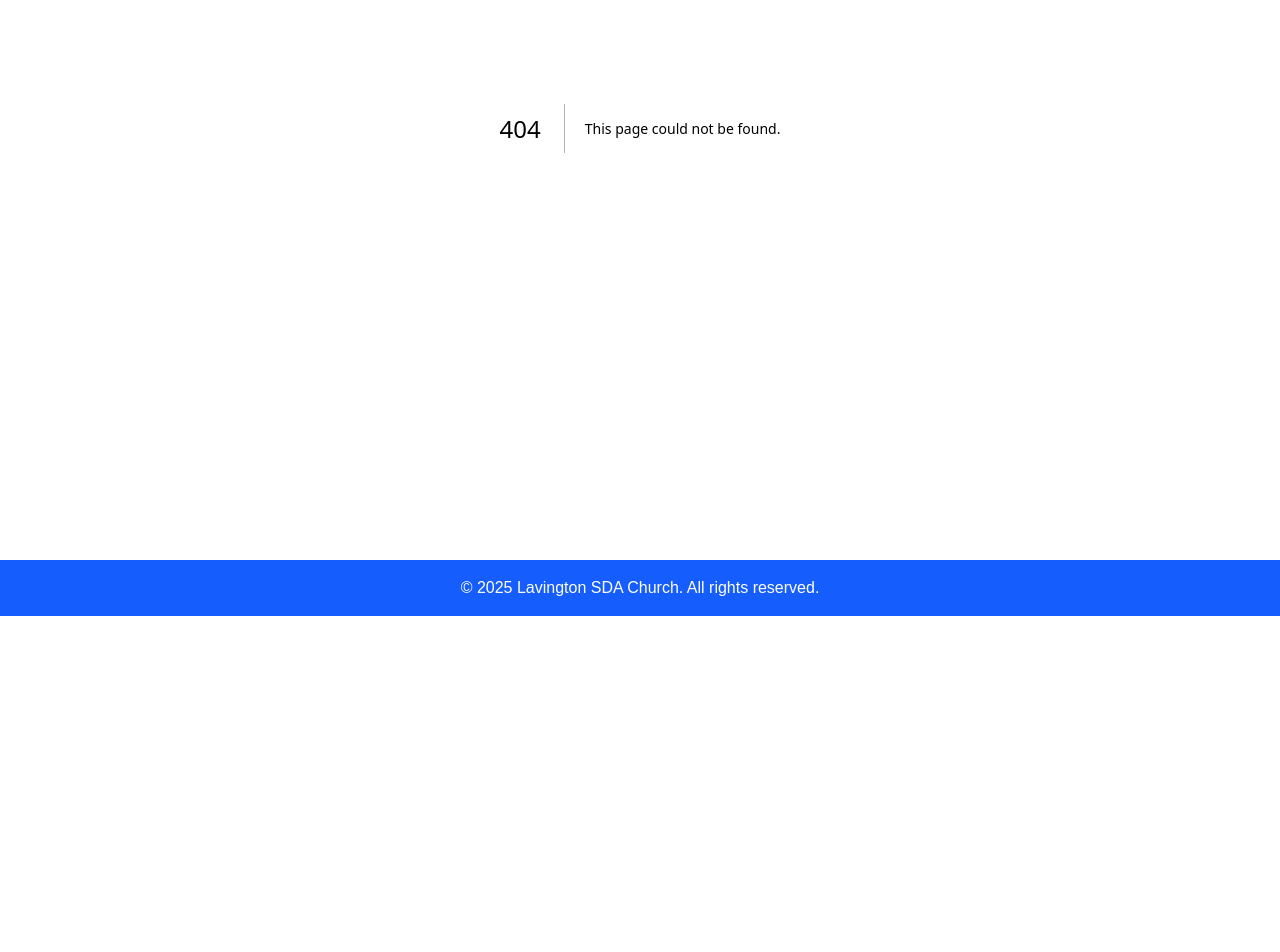
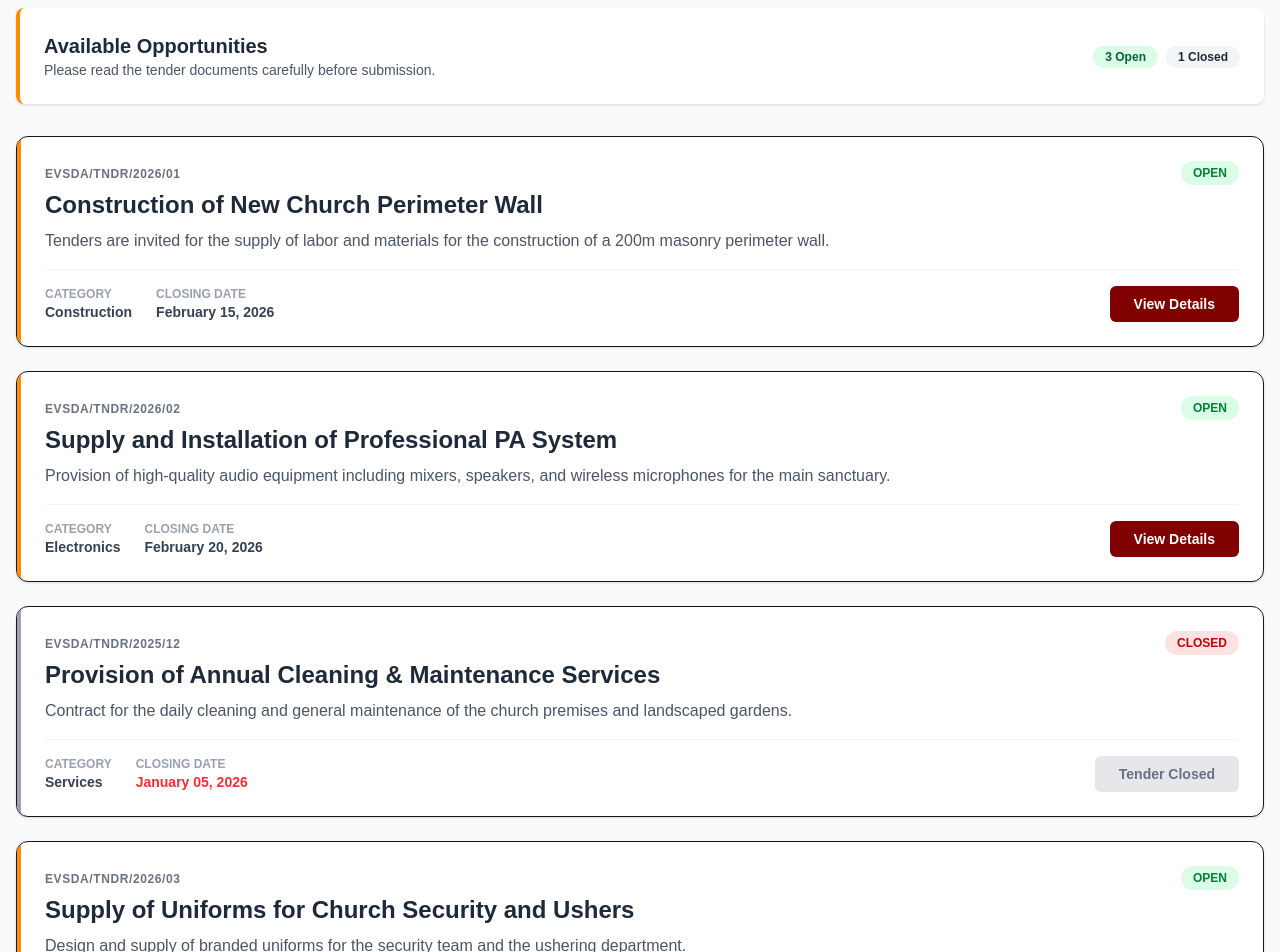
Before and after one commit to code-iddih/evss, a Next.js app in the folder frontend/: page /tenders in a window 1280 px wide. Before the commit this address had no page. Shown: the part 440-1392 px from the top of the page. Before the commit the page ends 1056 px from the top, so only its background shows below. Built offline with nearby package versions, Linux system fonts and the light colour scheme.

Commit message:
Update tender section

```diff
--- /dev/null
+++ b/frontend/app/tenders/page.tsx
@@ -0,0 +1,167 @@
+// app/tenders/page.tsx
+import Link from 'next/link';
+
+// --- THEME COLOR DEFINITIONS ---
+const COLOR_MAROON = '#800000';
+const COLOR_ORANGE = '#FF8C00';
+
+// --- SAMPLE DATA ---
+interface Tender {
+  id: string;
+  title: string;
+  refNumber: string;
+  description: string;
+  category: string;
+  closingDate: string;
+  status: 'Open' | 'Closed';
+}
+
+const sampleTenders: Tender[] = [
+  {
+    id: '1',
+    title: 'Construction of New Church Perimeter Wall',
+    refNumber: 'EVSDA/TNDR/2026/01',
+    description: 'Tenders are invited for the supply of labor and materials for the construction of a 200m masonry perimeter wall.',
+    category: 'Construction',
+    closingDate: 'February 15, 2026',
+    status: 'Open',
+  },
+  {
+    id: '2',
+    title: 'Supply and Installation of Professional PA System',
+    refNumber: 'EVSDA/TNDR/2026/02',
+    description: 'Provision of high-quality audio equipment including mixers, speakers, and wireless microphones for the main sanctuary.',
+    category: 'Electronics',
+    closingDate: 'February 20, 2026',
+    status: 'Open',
+  },
+  {
+    id: '3',
+    title: 'Provision of Annual Cleaning & Maintenance Services',
+    refNumber: 'EVSDA/TNDR/2025/12',
+    description: 'Contract for the daily cleaning and general maintenance of the church premises and landscaped gardens.',
+    category: 'Services',
+    closingDate: 'January 05, 2026',
+    status: 'Closed',
+  },
+  {
+    id: '4',
+    title: 'Supply of Uniforms for Church Security and Ushers',
+    refNumber: 'EVSDA/TNDR/2026/03',
+    description: 'Design and supply of branded uniforms for the security team and the ushering department.',
+    category: 'Textiles',
+    closingDate: 'March 01, 2026',
+    status: 'Open',
+  }
+];
+
+export default function TendersPage() {
+  return (
+    <div className="min-h-screen bg-gray-50 pb-12">
+      {/* Header Section */}
+      <div
+        className="py-16 text-white text-center mb-8"
+        style={{ backgroundColor: COLOR_MAROON }}
+      >
+        <div className="container mx-auto px-4">
+          <h1 className="text-4xl md:text-5xl font-bold mb-4">Church Tenders & Procurement</h1>
+          <p className="text-lg opacity-90 max-w-2xl mx-auto">
+            Elgonview SDA Church is committed to transparency. View current opportunities to partner with us in our mission.
+          </p>
+        </div>
+      </div>
+
+      <div className="container mx-auto px-4">
+        {/* Statistics/Info Bar */}
+        <div className="flex flex-wrap justify-between items-center mb-8 bg-white p-6 rounded-lg shadow-sm border-l-4" style={{ borderLeftColor: COLOR_ORANGE }}>
+            <div>
+                <h2 className="text-xl font-bold text-gray-800">Available Opportunities</h2>
+                <p className="text-gray-600 text-sm">Please read the tender documents carefully before submission.</p>
+            </div>
+            <div className="mt-4 md:mt-0">
+                <span className="bg-green-100 text-green-800 text-xs font-semibold px-3 py-1 rounded-full mr-2">
+                    {sampleTenders.filter(t => t.status === 'Open').length} Open
+                </span>
+                <span className="bg-gray-100 text-gray-800 text-xs font-semibold px-3 py-1 rounded-full">
+                    {sampleTenders.filter(t => t.status === 'Closed').length} Closed
+                </span>
+            </div>
+        </div>
+
+        {/* Tenders List */}
+        <div className="space-y-6">
+          {sampleTenders.map((tender) => (
+            <TenderCard key={tender.id} tender={tender} />
+          ))}
+        </div>
+
+        {/* Note Section */}
+        <div className="mt-12 p-6 bg-orange-50 rounded-lg border border-orange-200">
+            <h3 className="font-bold text-gray-800 mb-2">Submission Guidelines</h3>
+            <p className="text-gray-700 text-sm leading-relaxed">
+                All tender documents should be submitted in sealed envelopes clearly marked with the
+                <strong> Tender Reference Number</strong> to the Church Office. Late submissions will not be accepted.
+                For inquiries, please contact the procurement committee at
+                <span className="font-semibold" style={{ color: COLOR_MAROON }}> tenders@elgonview-sda.org</span>.
+            </p>
+        </div>
+      </div>
+    </div>
+  );
+}
+
+// --- SUB-COMPONENT: Tender Card ---
+function TenderCard({ tender }: { tender: Tender }) {
+  const isOpen = tender.status === 'Open';
+
+  return (
+    <div className="bg-white border rounded-xl shadow-sm hover:shadow-md transition-shadow overflow-hidden">
+      <div className="md:flex">
+        {/* Left Side: Category Badge (Maroon) */}
+        <div
+            className="md:w-1 text-white"
+            style={{ backgroundColor: isOpen ? COLOR_ORANGE : '#9ca3af' }}
+        ></div>
+
+        {/* Main Content */}
+        <div className="p-6 flex-grow">
+          <div className="flex justify-between items-start mb-2">
+            <div>
+              <span className="text-xs font-bold uppercase tracking-wider text-gray-500">{tender.refNumber}</span>
+              <h3 className="text-2xl font-bold text-gray-800 mt-1">{tender.title}</h3>
+            </div>
+            <span className={`px-3 py-1 rounded-full text-xs font-bold ${isOpen ? 'bg-green-100 text-green-700' : 'bg-red-100 text-red-700'}`}>
+              {tender.status.toUpperCase()}
+            </span>
+          </div>
+
+          <p className="text-gray-600 mb-4 line-clamp-2">{tender.description}</p>
+
+          <div className="flex flex-wrap items-center justify-between gap-4 pt-4 border-t border-gray-100">
+            <div className="flex space-x-6">
+                <div>
+                    <p className="text-xs text-gray-400 uppercase font-bold">Category</p>
+                    <p className="text-sm font-semibold text-gray-700">{tender.category}</p>
+                </div>
+                <div>
+                    <p className="text-xs text-gray-400 uppercase font-bold">Closing Date</p>
+                    <p className={`text-sm font-semibold ${isOpen ? 'text-gray-700' : 'text-red-500'}`}>
+                        {tender.closingDate}
+                    </p>
+                </div>
+            </div>
+
+            {/* Action Button */}
+            <Link
+              href={isOpen ? `/tenders/${tender.id}` : '#'}
+              className={`px-6 py-2 rounded-md font-bold text-sm transition-all ${!isOpen ? 'bg-gray-200 text-gray-500 cursor-not-allowed' : 'text-white hover:opacity-90'}`}
+              style={isOpen ? { backgroundColor: COLOR_MAROON } : {}}
+            >
+              {isOpen ? 'View Details' : 'Tender Closed'}
+            </Link>
+          </div>
+        </div>
+      </div>
+    </div>
+  );
+}
```
